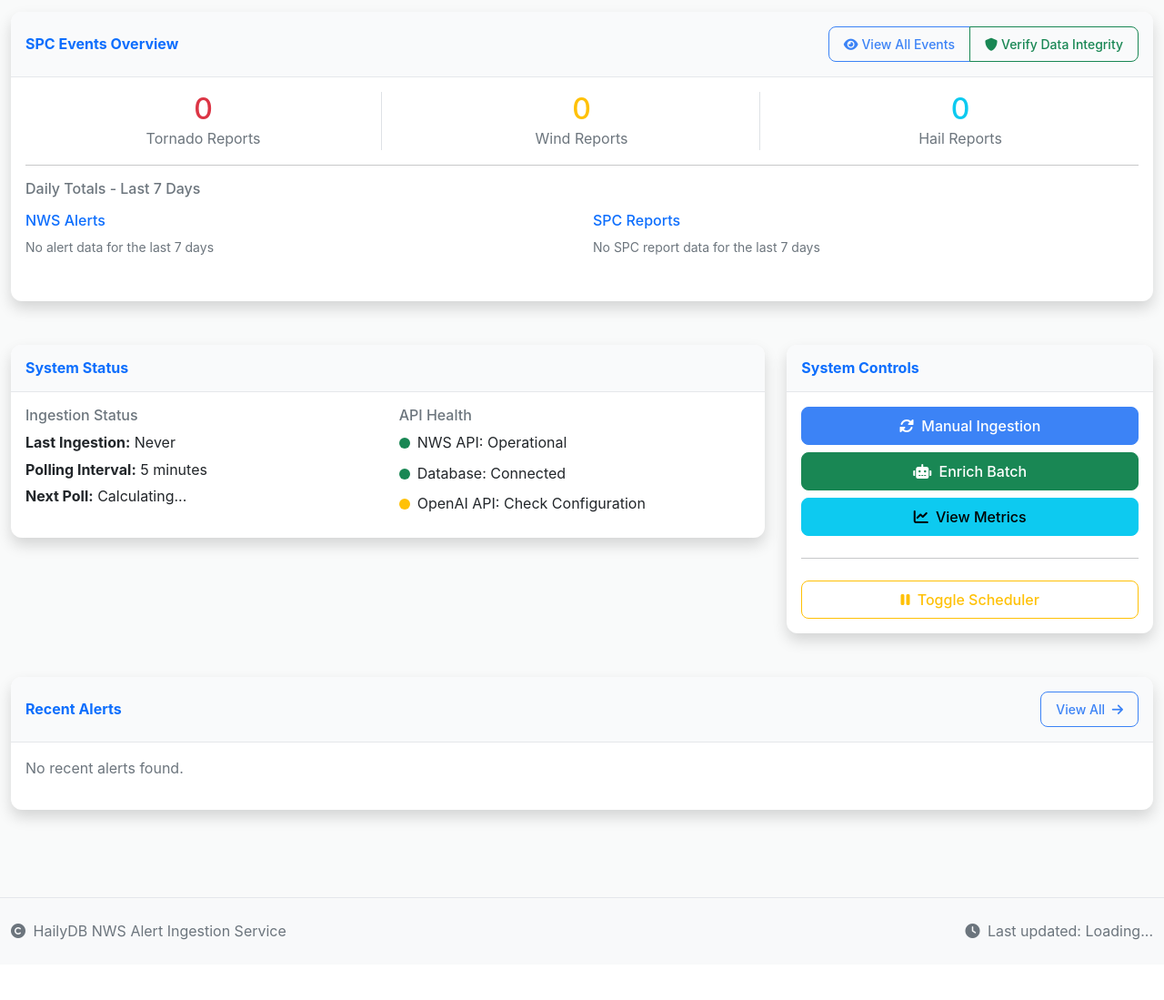
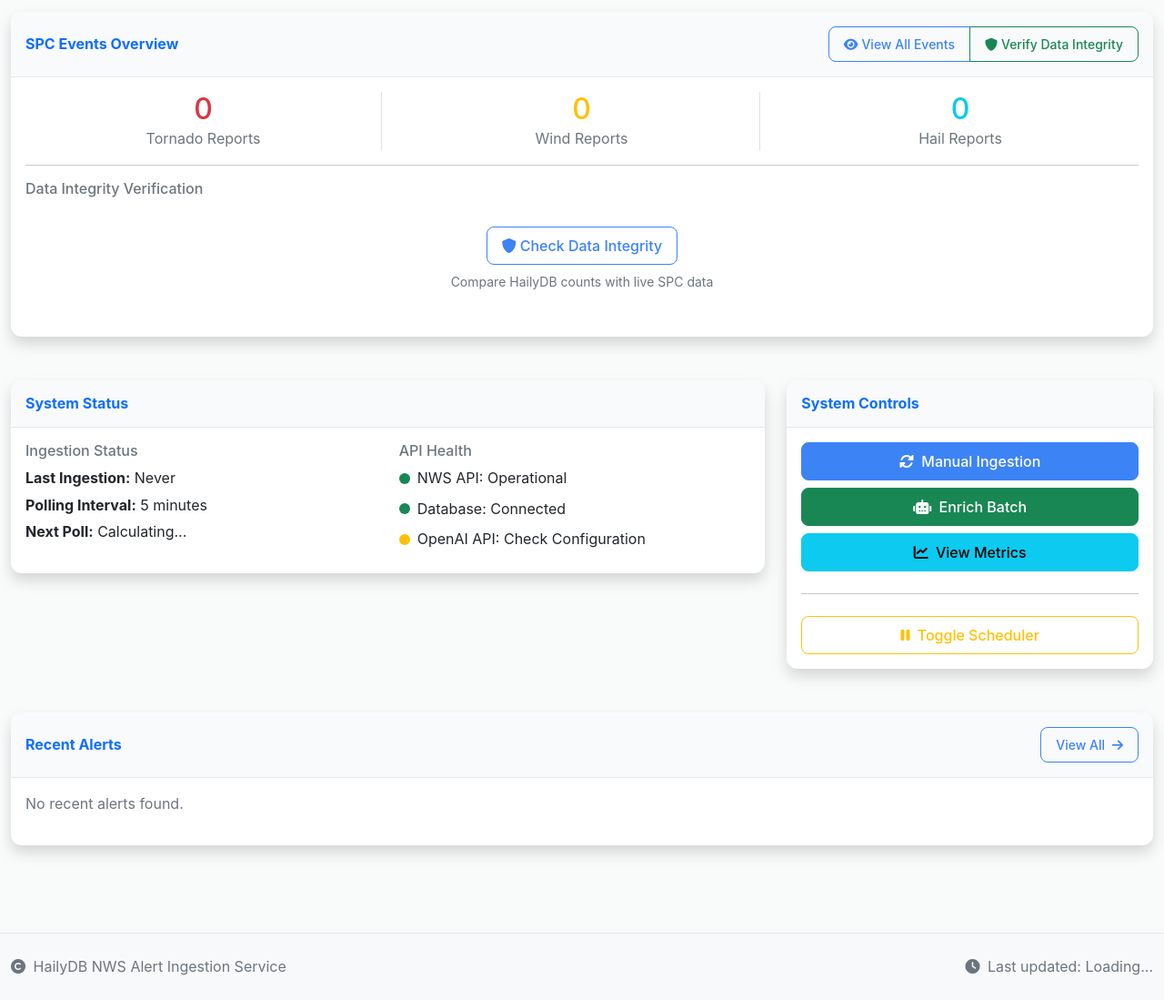
Before and after one commit to CMDVA/HailyDB, a Flask app: page /internal/dashboard in a window 1280 px wide. Shown: the part 468-1567 px from the top of the page at 91% size. Before the commit the page ends 1501 px from the top, so only its background shows below. Run offline with Flask 3, Linux system fonts and the light colour scheme; data that the repository does not hold is empty.

Commit message:
Add data verification feature to compare internal data with external sources
Implements a dashboard widget to fetch and display SPC data integrity results via the `/internal/spc-verify` endpoint.

Replit-Commit-Author: Agent
Replit-Commit-Session-Id: 466c085c-6797-4c9b-b98e-a7caa79d100d
Replit-Commit-Screenshot-Url: https://storage.googleapis.com/screenshot-production-us-central1/b39f3a59-cba9-411d-a929-796ce937d19e/55c2df66-5d41-461d-b001-6c1b250d9fec.jpg

```diff
--- a/static/dashboard.js
+++ b/static/dashboard.js
@@ -231,4 +231,115 @@ function updateLastUpdateTime() {
     }
 }
 
+// Load integrity verification data
+async function loadIntegrityVerification() {
+    const container = document.getElementById('integrity-verification-container');
+    if (!container) return;
+
+    // Show loading state
+    container.innerHTML = `
+        <div class="text-center py-3">
+            <div class="spinner-border text-primary" role="status">
+                <span class="visually-hidden">Loading...</span>
+            </div>
+            <p class="text-muted small mt-2">Verifying data integrity...</p>
+        </div>
+    `;
+
+    try {
+        const response = await fetch('/internal/spc-verify?format=json&days=7');
+        const data = await response.json();
+
+        if (response.ok && data.results) {
+            displayIntegrityResults(data.results, data.summary);
+        } else {
+            container.innerHTML = `
+                <div class="alert alert-warning">
+                    <i class="fas fa-exclamation-triangle me-2"></i>
+                    Unable to verify data integrity. Please try again.
+                </div>
+            `;
+        }
+    } catch (error) {
+        console.error('Error loading integrity verification:', error);
+        container.innerHTML = `
+            <div class="alert alert-danger">
+                <i class="fas fa-times me-2"></i>
+                Error loading verification data.
+            </div>
+        `;
+    }
+}
+
+// Display integrity verification results
+function displayIntegrityResults(results, summary) {
+    const container = document.getElementById('integrity-verification-container');
+
+    let html = `
+        <div class="row mb-3">
+            <div class="col-md-3">
+                <small class="text-muted">Total Checked</small>
+                <div class="h6 mb-0">${summary.total_dates} days</div>
+            </div>
+            <div class="col-md-3">
+                <small class="text-success">Matches</small>
+                <div class="h6 mb-0 text-success">${summary.matches}</div>
+            </div>
+            <div class="col-md-3">
+                <small class="text-danger">Mismatches</small>
+                <div class="h6 mb-0 text-danger">${summary.mismatches}</div>
+            </div>
+            <div class="col-md-3">
+                <small class="text-muted">Match Rate</small>
+                <div class="h6 mb-0">${summary.match_percentage.toFixed(1)}%</div>
+            </div>
+        </div>
+
+        <div class="table-responsive">
+            <table class="table table-sm">
+                <thead>
+                    <tr>
+                        <th>Date</th>
+                        <th>HailyDB</th>
+                        <th>SPC Live</th>
+                        <th>Status</th>
+                    </tr>
+                </thead>
+                <tbody>
+    `;
+
+    results.forEach(result => {
+        const statusBadge = result.match_status === 'MATCH'
+            ? '<span class="badge bg-success">MATCH</span>'
+            : result.match_status === 'MISMATCH'
+            ? '<span class="badge bg-danger">MISMATCH</span>'
+            : '<span class="badge bg-warning">N/A</span>';
+
+        const spcCount = result.spc_live_count !== null ? result.spc_live_count : 'N/A';
+
+        html += `
+            <tr>
+                <td>${result.date}</td>
+                <td><span class="badge bg-primary">${result.hailydb_count}</span></td>
+                <td><span class="badge bg-secondary">${spcCount}</span></td>
+                <td>${statusBadge}</td>
+            </tr>
+        `;
+    });
+
+    html += `
+                </tbody>
+            </table>
+        </div>
+
+        <div class="text-center mt-3">
+            <a href="/internal/spc-verify" class="btn btn-sm btn-outline-primary">
+                <i class="fas fa-external-link-alt me-1"></i>View Full Report
+            </a>
+        </div>
+    `;
+
+    container.innerHTML = html;
+}
+
 console.log('Dashboard JavaScript loaded successfully');
--- a/templates/dashboard.html
+++ b/templates/dashboard.html
@@ -204,58 +204,16 @@
                     </div>
                 </div>
 
-                <!-- Daily Totals for Last 7 Days -->
+                <!-- Data Integrity Verification -->
                 <hr>
-                <h6 class="text-muted mb-3">Daily Totals - Last 7 Days</h6>
+                <h6 class="text-muted mb-3">Data Integrity Verification</h6>
 
-                <!-- NWS Alerts Daily Totals -->
-                <div class="row mb-3">
-                    <div class="col-md-6">
-                        <h6 class="text-primary">NWS Alerts</h6>
-                        {% if stats.get('alert_daily_totals') %}
-                            <div class="table-responsive">
-                                <table class="table table-sm">
-                                    <thead>
-                                        <tr><th>Date</th><th>Count</th></tr>
-                                    </thead>
-                                    <tbody>
-                                        {% for date, count in stats.alert_daily_totals %}
-                                        <tr>
-                                            <td>{{ date }}</td>
-                                            <td><span class="badge bg-primary">{{ count }}</span></td>
-                                        </tr>
-                                        {% endfor %}
-                                    </tbody>
-                                </table>
-                            </div>
-                        {% else %}
-                            <p class="text-muted small">No alert data for the last 7 days</p>
-                        {% endif %}
-                    </div>
-
-                    <!-- SPC Reports Daily Totals -->
-                    <div class="col-md-6">
-                        <h6 class="text-primary">SPC Reports</h6>
-                        {% if stats.get('spc_daily_totals') %}
-                            <div class="table-responsive">
-                                <table class="table table-sm">
-                                    <thead>
-                                        <tr><th>Date</th><th>Type</th><th>Count</th></tr>
-                                    </thead>
-                                    <tbody>
-                                        {% for date, report_type, count in stats.spc_daily_totals %}
-                                        <tr>
-                                            <td>{{ date }}</td>
-                                            <td>{{ report_type.title() }}</td>
-                                            <td><span class="badge bg-secondary">{{ count }}</span></td>
-                                        </tr>
-                                        {% endfor %}
-                                    </tbody>
-                                </table>
-                            </div>
-                        {% else %}
-                            <p class="text-muted small">No SPC report data for the last 7 days</p>
-                        {% endif %}
+                <div id="integrity-verification-container">
+                    <div class="text-center py-3">
+                        <button class="btn btn-outline-primary" onclick="loadIntegrityVerification()">
+                            <i class="fas fa-shield-alt me-1"></i>Check Data Integrity
+                        </button>
+                        <p class="text-muted small mt-2">Compare HailyDB counts with live SPC data</p>
                     </div>
                 </div>
             </div>
```
Also changed, not shown: attached_assets/targeted_element_1748918357884.png (added).
